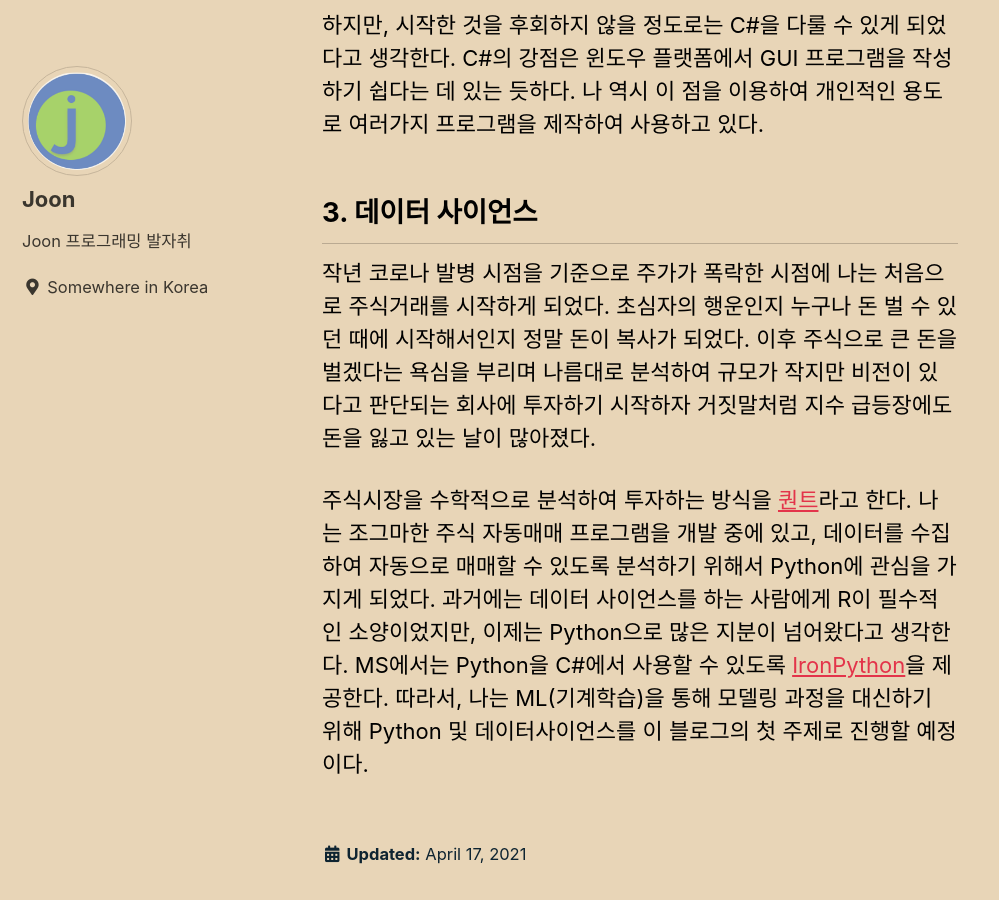
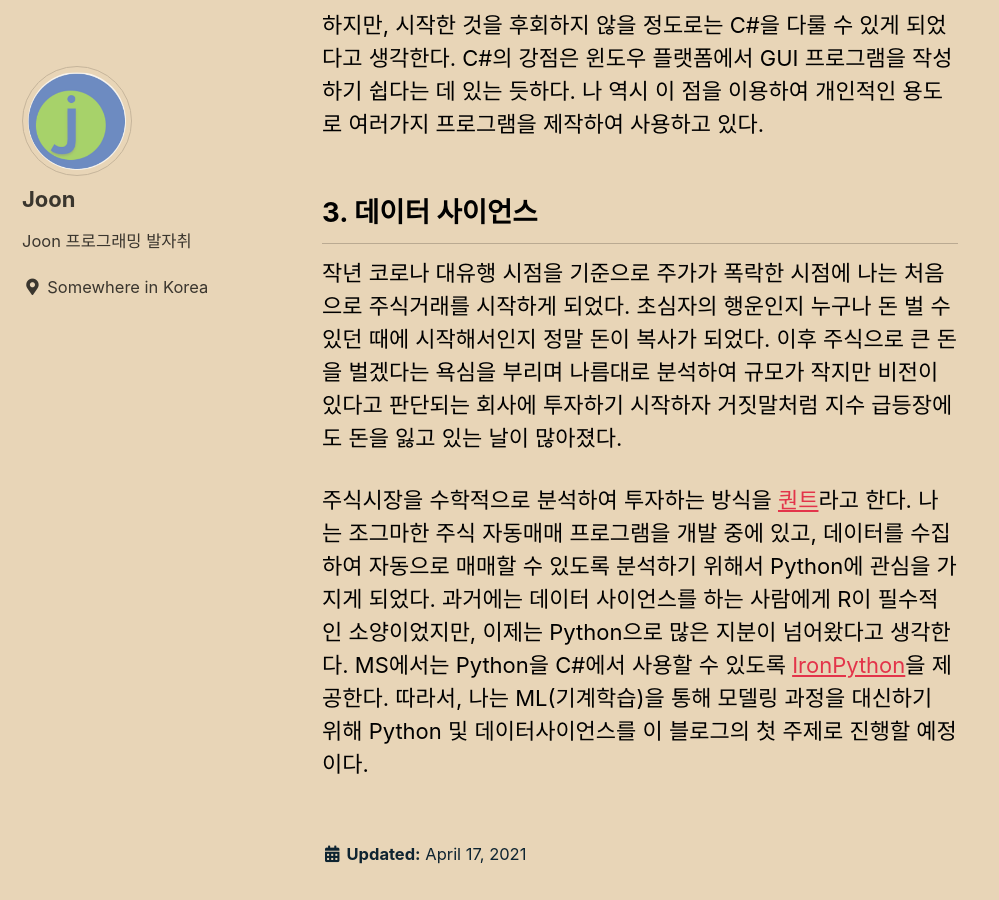
Before and after one commit to EuilimChoi/JoonYoungJJ.github.io, a Jekyll site: the page built from _posts/2021-04-17-main-1.md, in a window 1280 px wide and 900 px high, scrolled down 2012 px. Shown: the whole window, without its empty margins (0-999 px from the left). Built offline with Jekyll 4.4.1, drawn with Linux system fonts in a browser that asks for light colours; cached includes are drawn as plain includes.

Commit message:
main-1 modify

```diff
--- a/_posts/2021-04-17-main-1.md
+++ b/_posts/2021-04-17-main-1.md
@@ -36,6 +36,6 @@ _([TIOBE](https://www.tiobe.com/tiobe-index/)에서 제공하는 프로그래밍
 
 ## 3. 데이터 사이언스
 
-작년 코로나 발병 시점을 기준으로 주가가 폭락한 시점에 나는 처음으로 주식거래를 시작하게 되었다. 초심자의 행운인지 누구나 돈 벌 수 있던 때에 시작해서인지 정말 돈이 복사가 되었다. 이후 주식으로 큰 돈을 벌겠다는 욕심을 부리며 나름대로 분석하여 규모가 작지만 비전이 있다고 판단되는 회사에 투자하기 시작하자 거짓말처럼 지수 급등장에도 돈을 잃고 있는 날이 많아졌다.
+작년 코로나 대유행 시점을 기준으로 주가가 폭락한 시점에 나는 처음으로 주식거래를 시작하게 되었다. 초심자의 행운인지 누구나 돈 벌 수 있던 때에 시작해서인지 정말 돈이 복사가 되었다. 이후 주식으로 큰 돈을 벌겠다는 욕심을 부리며 나름대로 분석하여 규모가 작지만 비전이 있다고 판단되는 회사에 투자하기 시작하자 거짓말처럼 지수 급등장에도 돈을 잃고 있는 날이 많아졌다.
 
 주식시장을 수학적으로 분석하여 투자하는 방식을 [퀀트](https://blog.naver.com/mosfnet/221168970740)라고 한다. 나는 조그마한 주식 자동매매 프로그램을 개발 중에 있고, 데이터를 수집하여 자동으로 매매할 수 있도록 분석하기 위해서 Python에 관심을 가지게 되었다. 과거에는 데이터 사이언스를 하는 사람에게 R이 필수적인 소양이었지만, 이제는 Python으로 많은 지분이 넘어왔다고 생각한다. MS에서는 Python을 C#에서 사용할 수 있도록 [IronPython](https://wiki.python.org/moin/IronPython)을 제공한다. 따라서, 나는 ML(기계학습)을 통해 모델링 과정을 대신하기 위해 Python 및 데이터사이언스를 이 블로그의 첫 주제로 진행할 예정이다.
```
